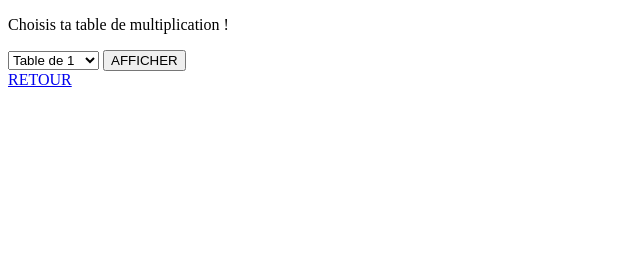
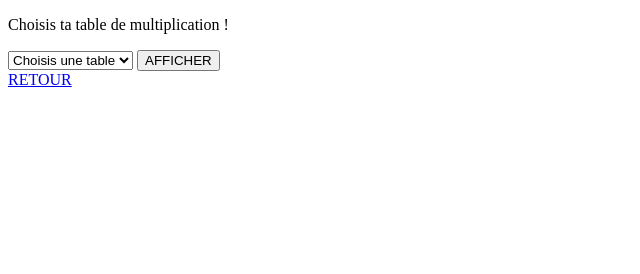
Before and after one commit to karen-ifrt/CalculatorX, a PHP site: page /classique.php in a window 1280 px wide. Shown: the part 26-300 px from the top of the page, without its empty margins (0-640 px from the left). Run offline with PHP 8.4, Linux system fonts and the light colour scheme; data that the repository does not hold is empty.

Commit message:
add option

```diff
--- a/classique.php
+++ b/classique.php
@@ -18,6 +18,7 @@
 
 <form action="classique.php" method="post" role="form">
     <select name="tables" id="tables">
+        <option value="Choix">Choisis une table</option>
 
     <?php
         $reponse = $_POST["tables"];
```
